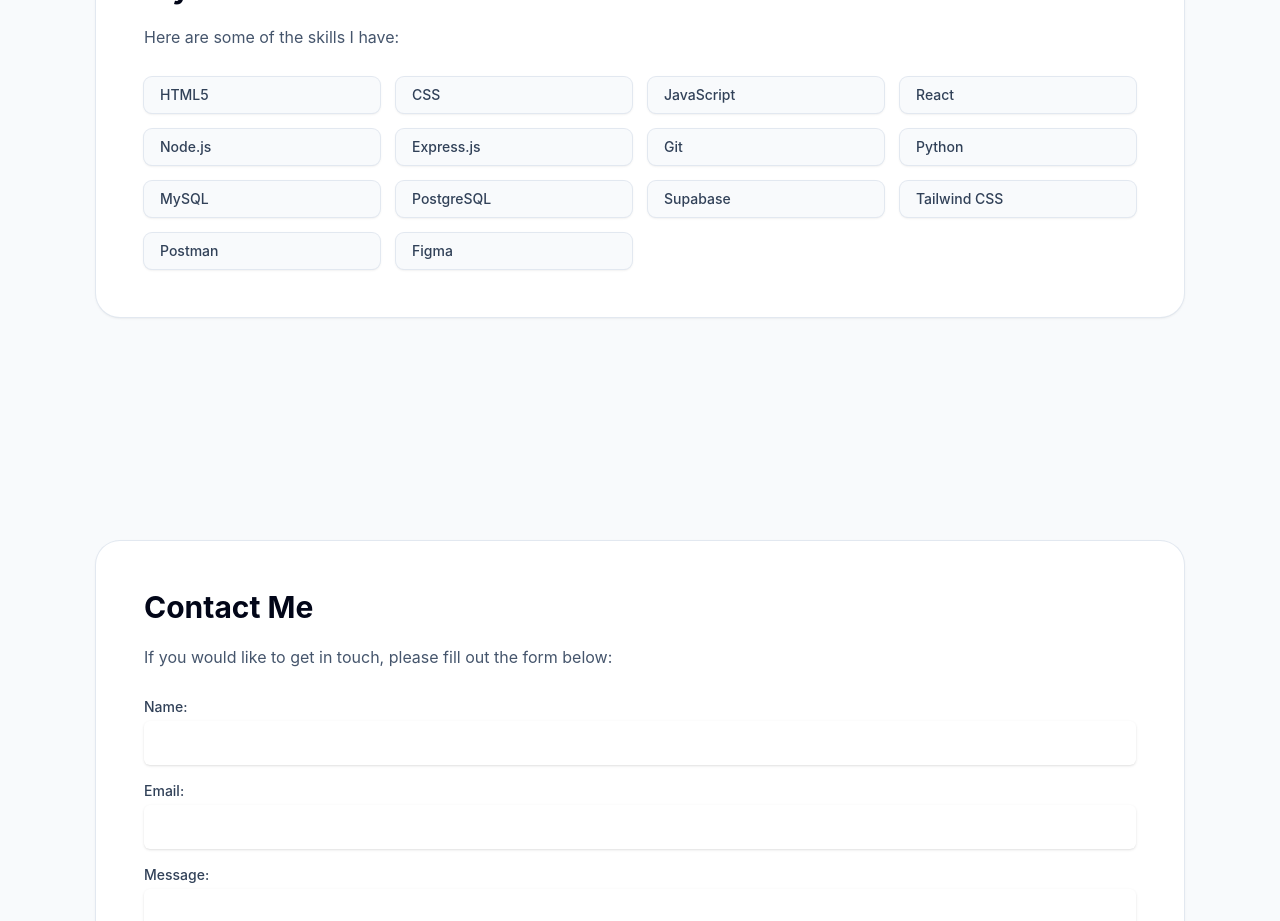
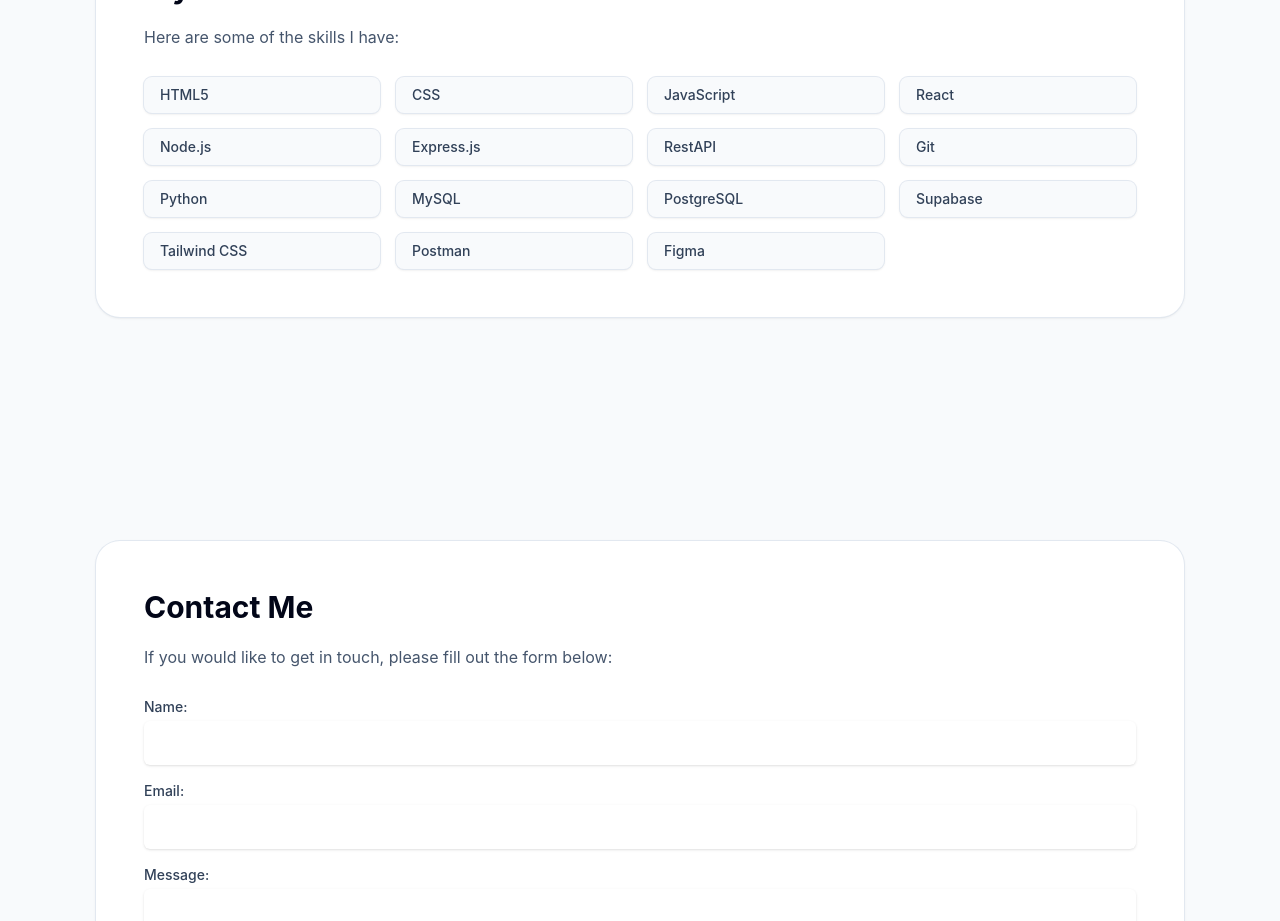
Before and after one commit to nseko-stack/Portifolio, a React (Vite) app in the folder Front-end/: page / in a window 1280 px wide. Shown: the part 2600-3521 px from the top of the page. Built offline with nearby package versions, Linux system fonts and the light colour scheme; no server answers.

Commit message:
Adding skills

```diff
--- a/Front-end/components/Skills.jsx
+++ b/Front-end/components/Skills.jsx
@@ -22,6 +22,9 @@
                     </li>
                     <li className="flex items-center gap-2 rounded-lg bg-slate-50 px-4 py-2 text-sm font-medium text-slate-700 shadow-sm ring-1 ring-slate-200">
                         Express.js
+                    </li>
+                    <li className="flex items-center gap-2 rounded-lg bg-slate-50 px-4 py-2 text-sm font-medium text-slate-700 shadow-sm ring-1 ring-slate-200">
+                        RestAPI
                     </li>
                     <li className="flex items-center gap-2 rounded-lg bg-slate-50 px-4 py-2 text-sm font-medium text-slate-700 shadow-sm ring-1 ring-slate-200">
                         Git
--- a/Front-end/index.html
+++ b/Front-end/index.html
@@ -2,7 +2,7 @@
 <html lang="en">
   <head>
     <meta charset="UTF-8" />
-    <link rel="icon" type="image/svg+xml" href="/favicon.svg" />
+    <link rel="icon" type="image/svg+xml" href="/logo.png" />
     <meta name="viewport" content="width=device-width, initial-scale=1.0" />
     <title>App</title>
   </head>
--- a/Front-end/src/Admin.jsx
+++ b/Front-end/src/Admin.jsx
@@ -17,6 +17,7 @@
 
     return (
         <div className="p-6 bg-gray-50 min-h-screen">
+
   {/* Dashboard Header */}
   <h2 className="text-2xl font-bold text-gray-800 mb-6 tracking-tight">
     You are mostly welcome Portifolio Admin!
```
Also changed, not shown: Front-end/public/logo.png (added).
